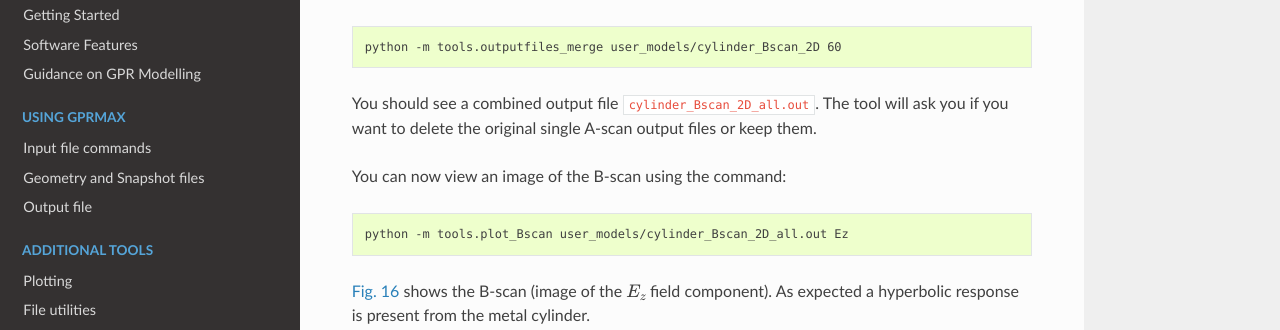
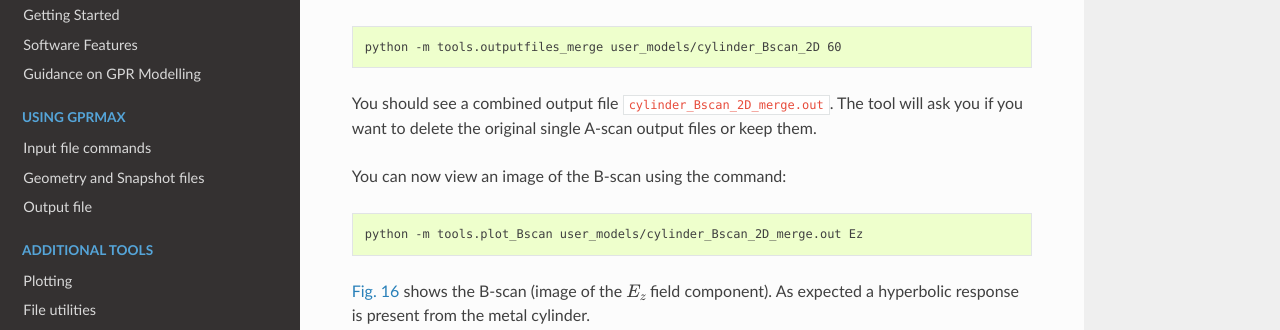
Before and after one commit to gprMax/gprMax, a Sphinx documentation site: the page built from docs/source/examples_simple_2D.rst, in a window 1280 px wide and 900 px high, scrolled down 5144 px. Shown: the part 162-492 px from the top of the window. Built offline with Sphinx 7.4.7 and the Read the Docs theme 2.0.0, drawn with Linux system fonts in a browser that asks for light colours.

Commit message:
Changed merge name addition.

```diff
--- a/docs/source/examples_simple_2D.rst
+++ b/docs/source/examples_simple_2D.rst
@@ -160,13 +160,13 @@
 
     python -m tools.outputfiles_merge user_models/cylinder_Bscan_2D 60
 
-You should see a combined output file ``cylinder_Bscan_2D_all.out``. The tool will ask you if you want to delete the original single A-scan output files or keep them.
+You should see a combined output file ``cylinder_Bscan_2D_merge.out``. The tool will ask you if you want to delete the original single A-scan output files or keep them.
 
 You can now view an image of the B-scan using the command:
 
 .. code-block:: none
 
-    python -m tools.plot_Bscan user_models/cylinder_Bscan_2D_all.out Ez
+    python -m tools.plot_Bscan user_models/cylinder_Bscan_2D_merge.out Ez
 
 :numref:`cylinder_Bscan_results` shows the B-scan (image of the :math:`E_z` field component). As expected a hyperbolic response is present from the metal cylinder.
 
```
